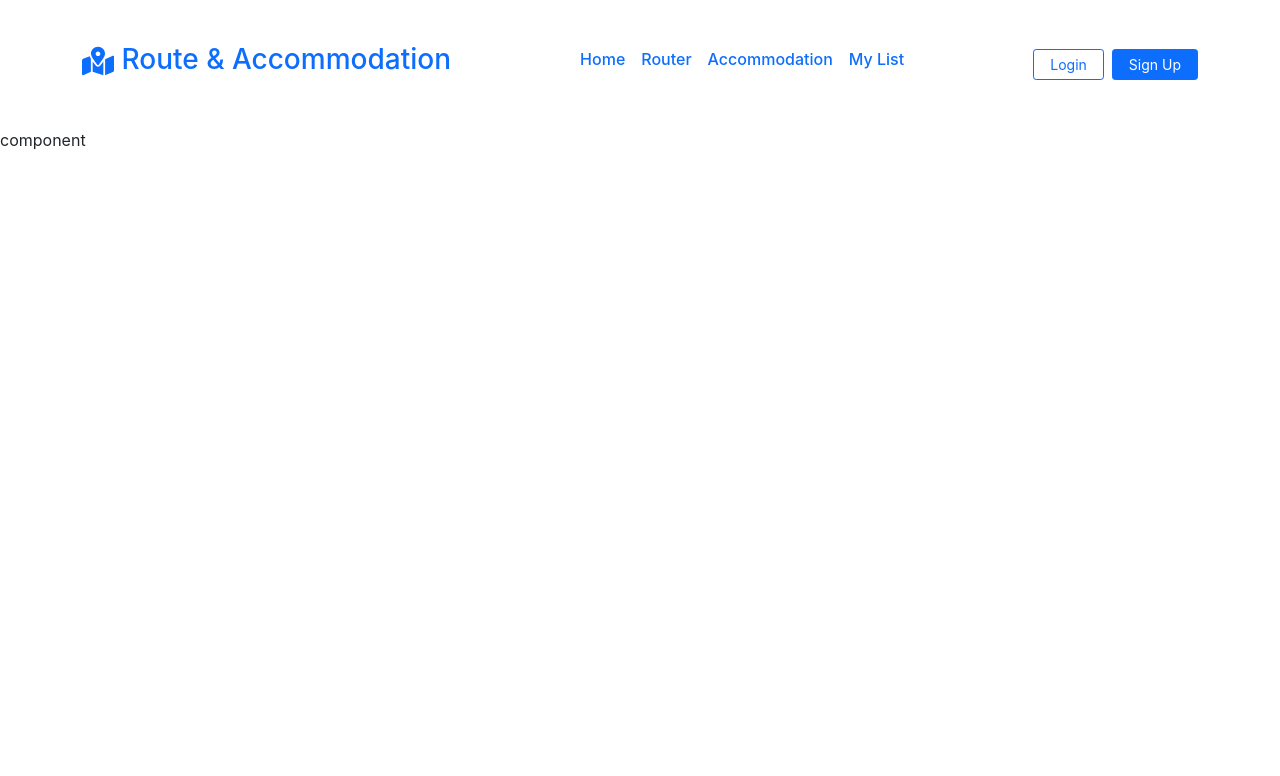
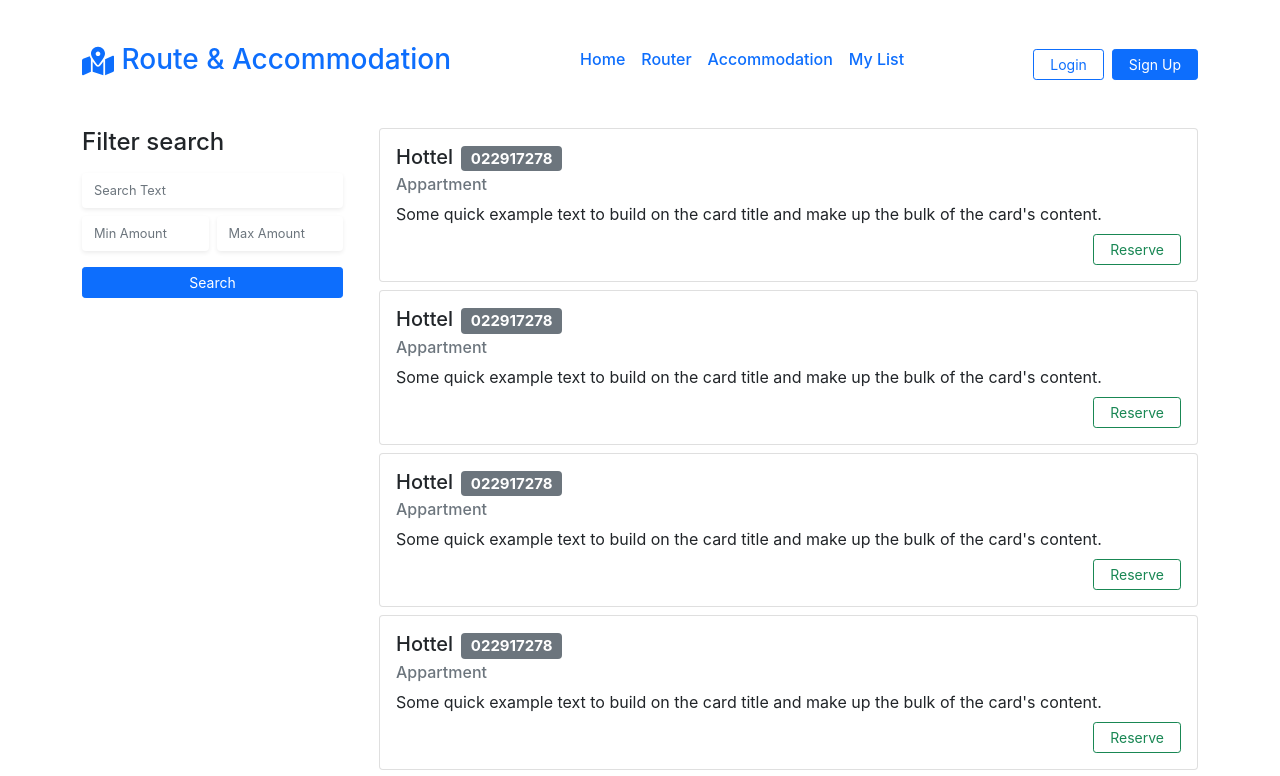
Before and after one commit to Mihiri0303/RAAMS-Project, a React (Create React App) app in the folder Front-end/: page /acco in a window 1280 px wide. Shown: the top 776 px of the page. Built offline with nearby package versions, Linux system fonts and the light colour scheme.

Commit message:
Accommodation page

```diff
--- a/Front-end/src/components/acco.js
+++ b/Front-end/src/components/acco.js
@@ -2,7 +2,42 @@ import React from 'react'
 
 const Accommodation = () => {
         return (
-            <div>component</div>
+            <>
+                <section className='container'>
+                    <div className='row'>
+                        <div className="col-md-3 ">
+                            <div className="d-flex flex-column gap-2">
+                                <h4>Filter search</h4>
+                                <div className="d-flex flex-column gap-2 ">
+                                    <input className={`form-control shadow-sm border-0 py-2`} style={{fontSize:"0.8rem"}} placeholder="Search Text" />
+                                    <div className="d-flex gap-2 ">
+                                        <input className={`form-control shadow-sm border-0 py-2`} type="Number" style={{fontSize:"0.8rem"}} placeholder="Min Amount" />
+                                        <input className={`form-control shadow-sm border-0 py-2`} type="Number" style={{fontSize:"0.8rem"}} placeholder="Max Amount" />
+                                    </div>
+                                        <button className="btn btn-sm px-5 py-1 btn-primary mt-2">Search</button>
+
+                                </div>
+                            </div>
+                        </div>
+                        <div className=" col-md-9 ps-4">
+                            {[1,2,3,4,5,6].map(() => {
+                                return (
+                                    <div className="card mb-2">
+                                        <div className="card-body">
+                                            <h5 className="card-title my-0">Hottel<p className="badge bg-secondary ms-2 my-0">022917278</p></h5>
+                                            <h6 className="card-subtitle mb-2 text-muted my-0 mt-1">Appartment</h6>
+                                            <p className="card-text my-0">Some quick example text to build on the card title and make up the bulk of the card's content.</p>
+                                            <div className="float-end ml-auto ">
+                                                <button className="btn btn-sm px-3 py-1 btn-outline-success mt-2">Reserve</button>
+                                            </div>
+                                        </div>
+                                    </div>
+                                )
+                            })}
+                        </div>
+                    </div>
+                </section>
+            </>
         )
 }
 
```
